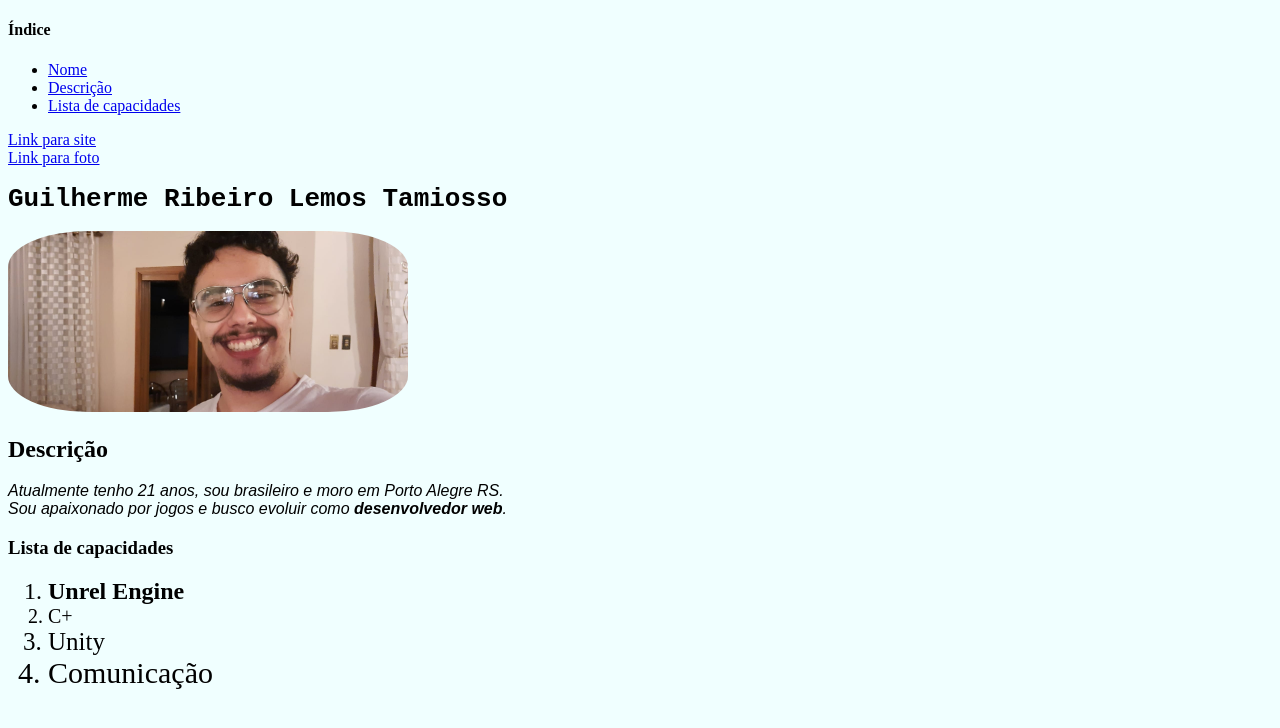
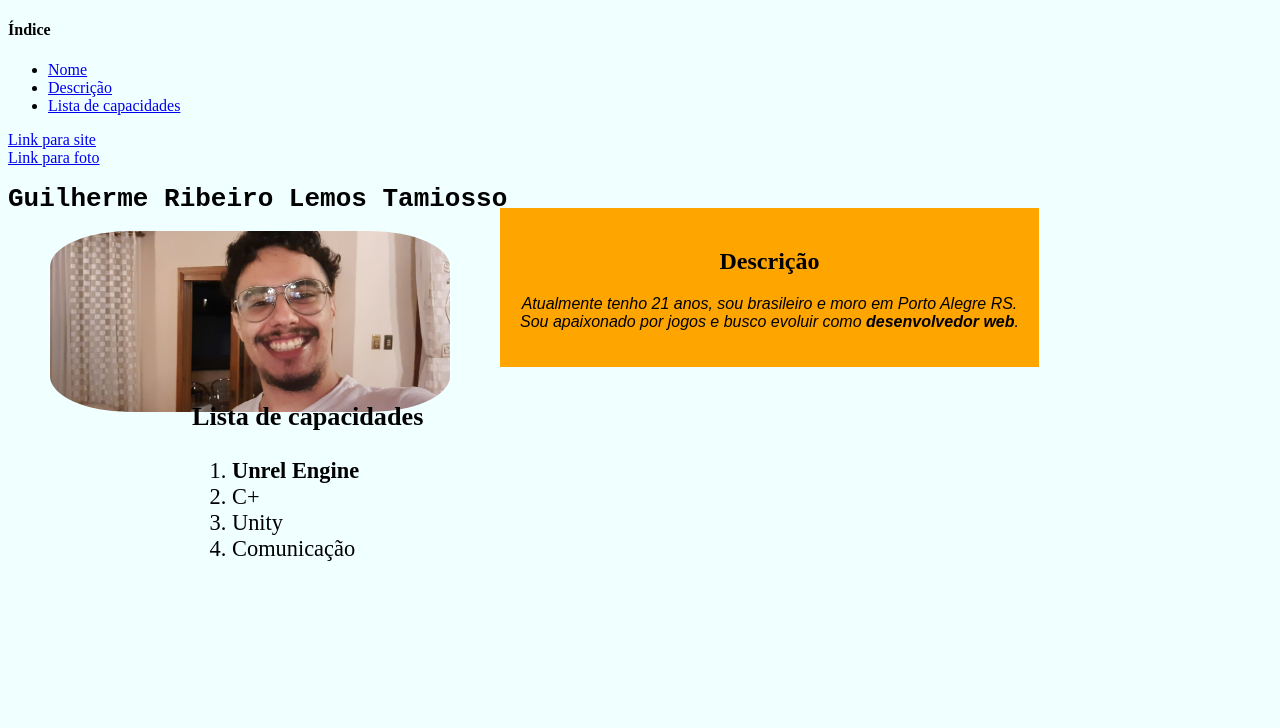
Before and after one commit to tamiosso125/tamiosso125.github.io, a plain HTML site: page index.html in a window 1280 px wide. Drawn offline with Linux system fonts and the light colour scheme.

Commit message:
Visual aprimorado

```diff
--- a/index.html
+++ b/index.html
@@ -27,11 +27,11 @@
     <h1 id="h1">Guilherme Ribeiro Lemos Tamiosso</h1>
 </div>
 
-<div>
+<div id="divIdImagem">
     <img id="idImagem" src="imagem.jpeg" alt="Foto de Guilherme no Natal" width="400px">
 </div>
 
-<div>
+<div id="divIdDescricao">
     <h2 id="h2">
         Descrição
     </h2>
@@ -43,7 +43,7 @@
     </p>
 </div>
 
-
+<div id="divIdListaDeCapacidades">
     <h3 id="h3">Lista de capacidades</h3>
     <ol>
         <li class="l1"> <strong>Unrel Engine</strong> </li>
@@ -51,8 +51,7 @@
         <li class="l3">Unity</li>
         <li class="l4">Comunicação</li>
     </ol>
-
-
+</div>
 
 
 
--- a/style.css
+++ b/style.css
@@ -11,7 +11,7 @@ body{
   background-color: azure;
 }
 
-.l1{
+/* .l1{
   font-size: x-large;
 }
 .l2{
@@ -22,9 +22,27 @@ body{
 }
 .l4{
   font-size: 30px;
-}
+} */
 
 #idImagem{
 border-radius: 20%;
+ position: absolute;
+ left: 50px;
+}
+
+#divIdDescricao{
+position: absolute;
+text-align: center;
+left: 500px;
+background-color: orange;
+top: 26%;
+padding: 20px;
+}
+
+#divIdListaDeCapacidades{
+  position: absolute;
+  top: 47%;
+  left: 15%;
+  font-size: 140%;
 
 }
```
